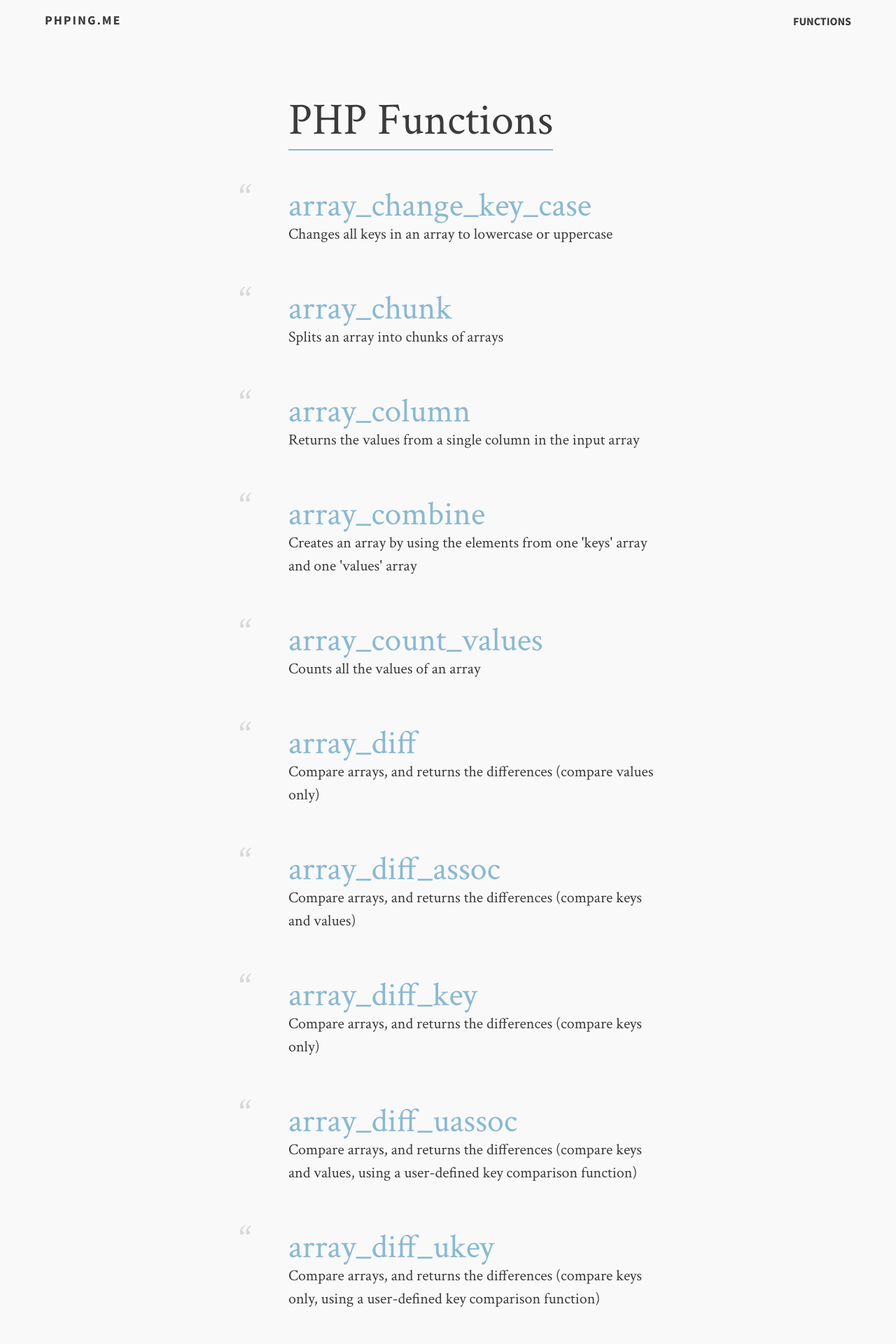
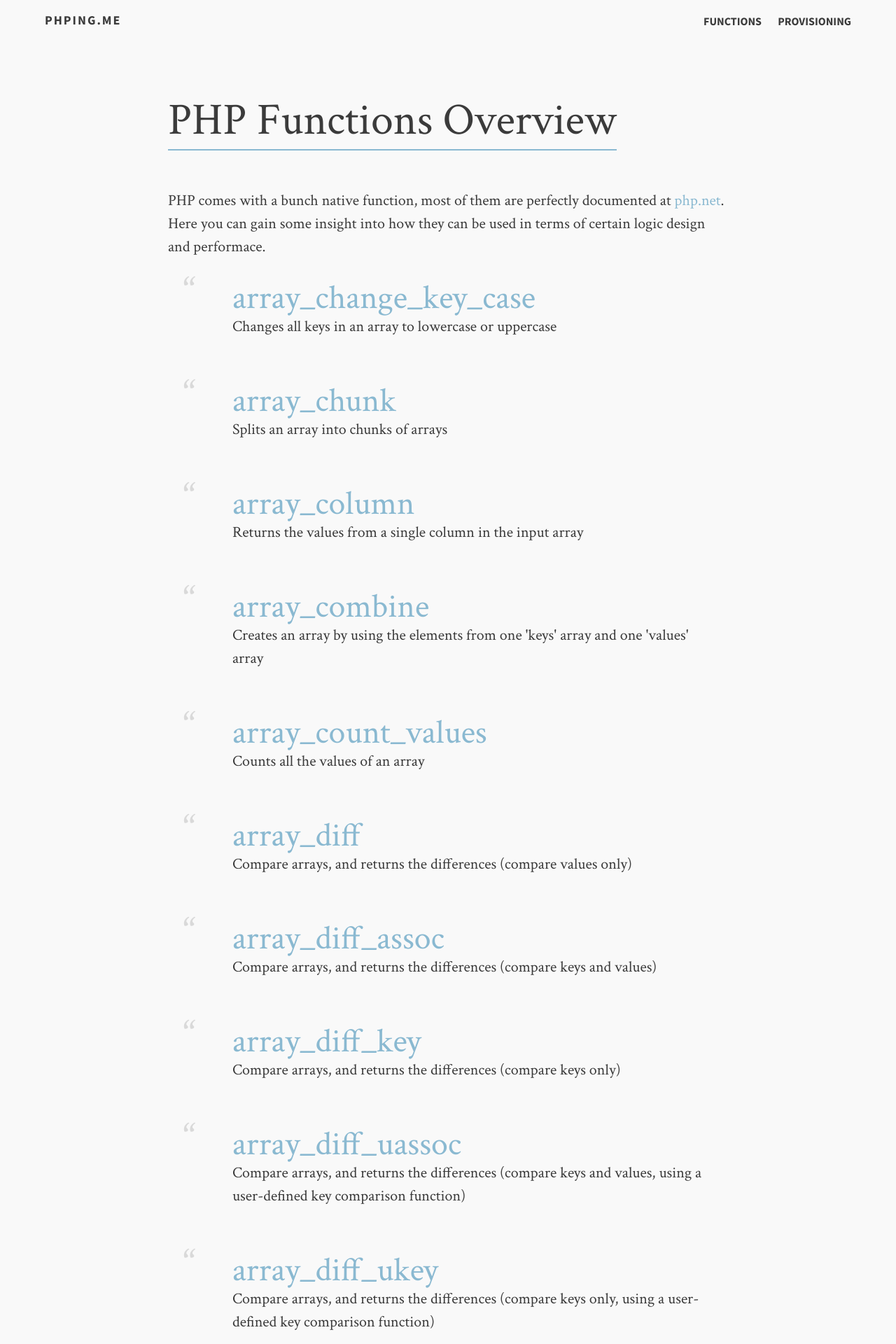
Before and after one commit to zavalit/zavalit.github.io, a Jekyll site: the page built from functions.md, in a window 1280 px wide. Shown: the top 1920 px of the page at 70% size. Built offline with Jekyll 4.4.1, drawn with Linux system fonts in a browser that asks for light colours.

Commit message:
provisioning collection

```diff
--- a/_config.yml
+++ b/_config.yml
@@ -5,10 +5,14 @@
 links:
   - title: Functions
     url: /functions
+  - title: Provisioning
+    url: /provisioning
 
 
 collections:
   functions:
+    output: true
+  provisioning:
     output: true
 
 highlighter: pygments
--- /dev/null
+++ b/_layouts/functions_list.html
@@ -0,0 +1,28 @@
+{% include header.html %}
+
+        <section class="article archive">
+
+          <article class="archive-wrap">
+          <lh >
+
+          <h1><span class="bb">{{ page.title }}</span></h1>
+           <header>
+           {{ content }}
+           </header>
+          </lh>
+
+
+              <ol class="post-list">
+         				  {% for item in site.data.functions %}
+                  <li>
+                    <div class="deets">
+                        <h2><a href="{{ item.name }}.html">{{ item.name }}</a></h2>
+                        <p class="">{{ item.desc }}</p>
+                    </div>
+                  </li>
+                  {% endfor %}
+              </ol>
+          </article>
+        </section>
+
+{% include footer.html %}
--- a/_layouts/list.html
+++ b/_layouts/list.html
@@ -1,22 +1,21 @@
 {% include header.html %}
 
         <section class="article archive">
+
           <article class="archive-wrap">
+          <lh>
+            <h1><span class="bb">{{ page.title }}</span></h1>
+            <header>
+            {{ content }}
+            </header>
+          </lh>
+
               <ol class="post-list">
-                 <lh><h1><span class="bb">{{ page.title }}</span></h1></lh>
-					<li><div class="deets"></div></li>
-
-				 {% for item in site.data.functions %}
-                  <li>
-                    <div class="deets">
-                        <h2><a href="{{ item.name }}.html">{{ item.name }}</a></h2>
-                        <p class="">{{ item.desc }}</p>
-                    </div>
-                  </li>
-                  {% endfor %}
-
+				         <li><div class="deets">
+                  <h2><a href="vagrant_puppet_docker.html">Develop your php app upon Vagrant, Puppet and Docker</a></h2>
+                 </div></li>
               </ol>
           </article>
-        </section>
+          </section>
 
 {% include footer.html %}
--- a/_sass/_styles.scss
+++ b/_sass/_styles.scss
@@ -356,8 +356,8 @@
     .post-list {
         list-style-type: none;
         list-style: none;
-        @include column(7);
-        @include push(2);
+        @include column(9);
+        @include push(1);
         display: block;
         float: none;
 
--- a/functions.md
+++ b/functions.md
@@ -1,7 +1,10 @@
 ---
-layout: list
+layout: functions_list
 permalink: /functions/index.html
-title: PHP Functions
+title: PHP Functions Overview
 description: PHP functions description
 tags: [functions]
 ---
+
+PHP comes with a bunch native function, most of them are perfectly documented at [php.net](http://php.net).
+Here you can gain some insight into how they can be used in terms of certain logic design and performace.
```
Also changed, not shown: _provisioning/vagrant_puppet_docker.md (added, +42 -0 lines), provisioning.md (added, +10 -0 lines), Gemfile.lock.
